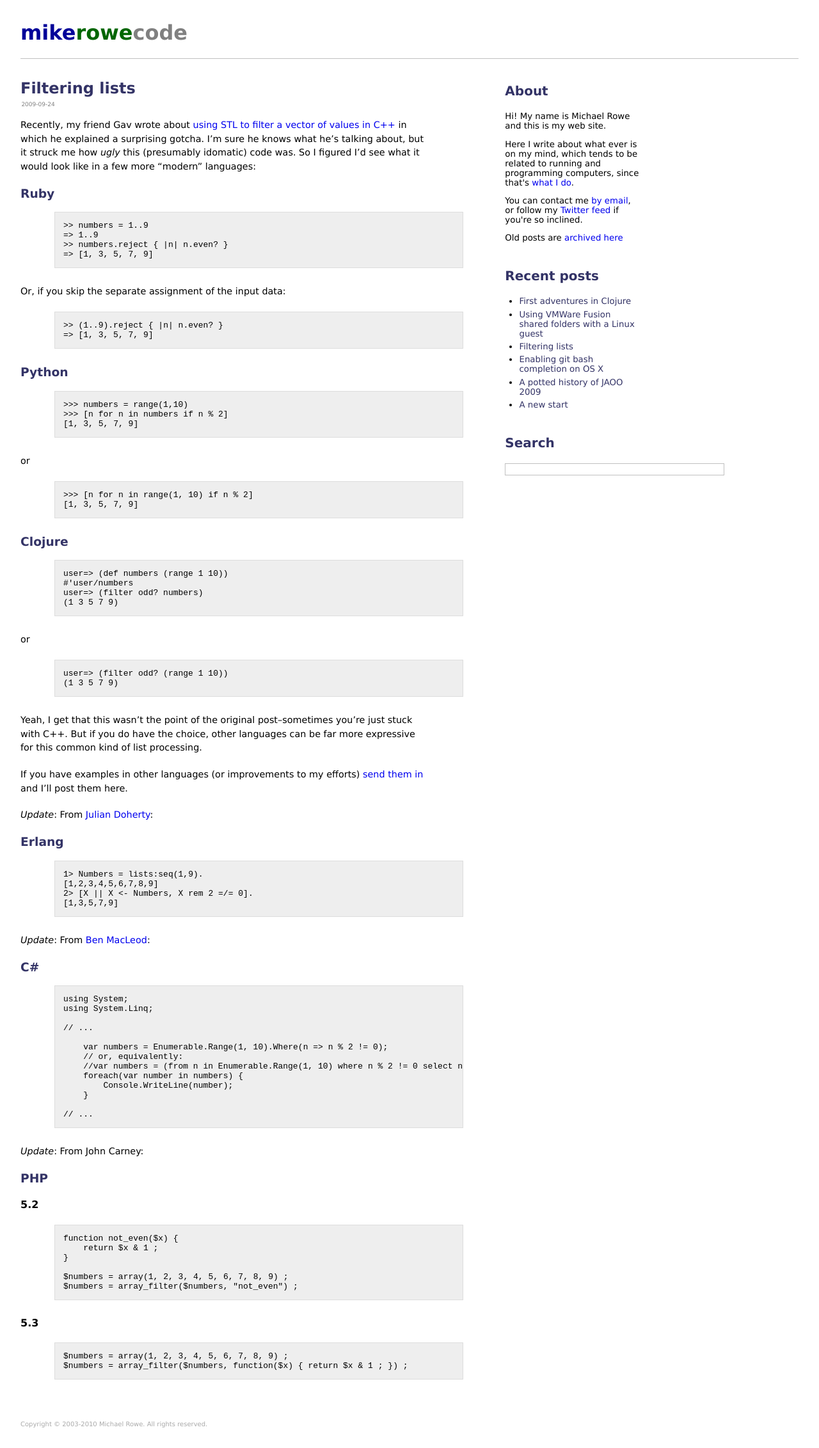
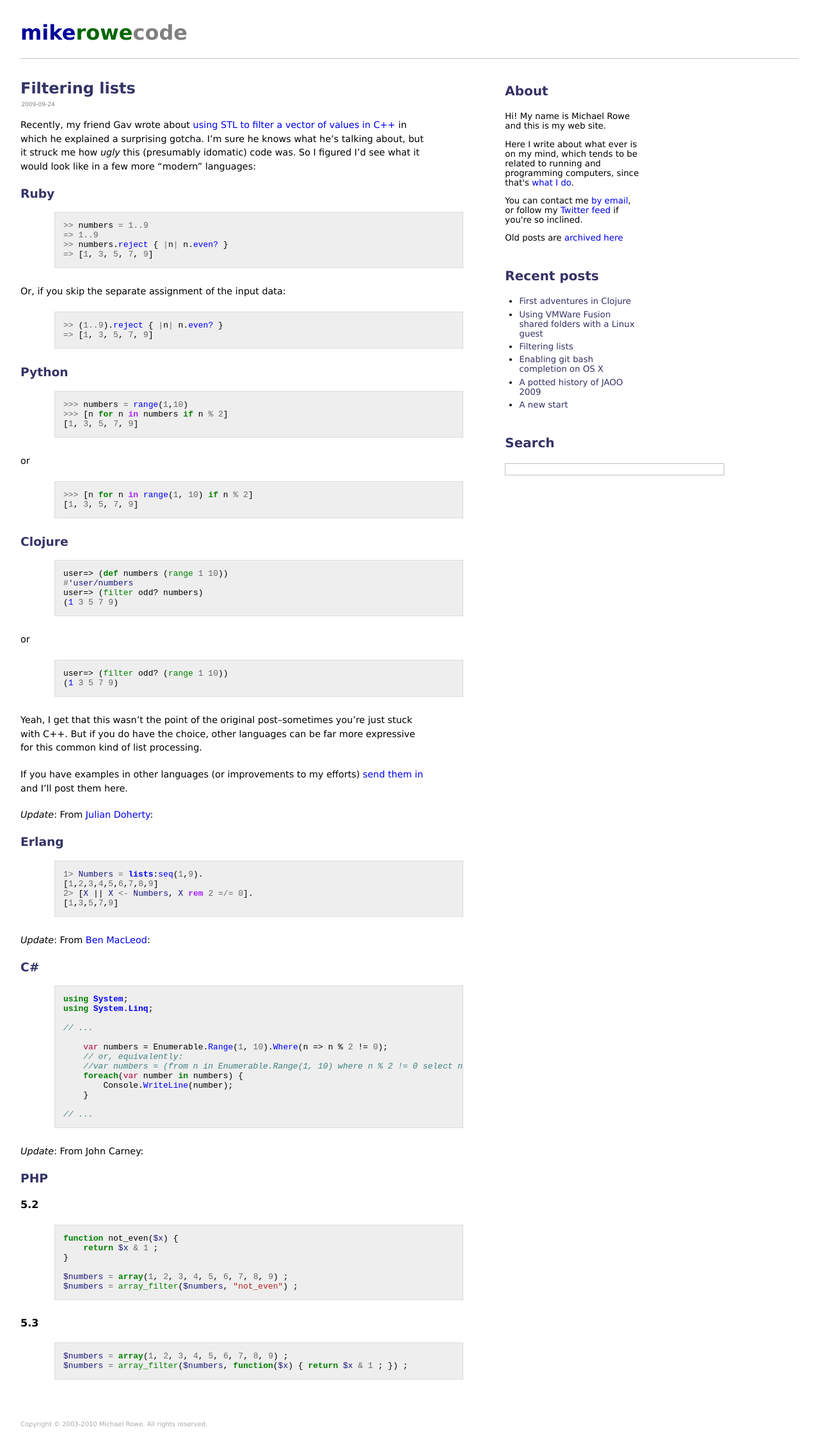
Before and after one commit to mrowe/mikerowecode.com, a Jekyll site: the page built from _posts/2009-09-24-filter-in-modern-languages.md, in a window 1280 px wide. Shown: the whole page at 64% size. Built offline with Jekyll 4.4.1, drawn with Linux system fonts in a browser that asks for light colours; Markdown is read by kramdown in place of the engine named in the settings.

Commit message:
Introduce a stylesheet for pygments syntax highlighting.

```diff
--- a/_layouts/default.html
+++ b/_layouts/default.html
@@ -11,6 +11,8 @@
   <meta name="copyright" content="&copy; Michael Rowe 2003-2010" />
 
   <link rel="stylesheet" type="text/css" media="screen" href="{{ site.url }}/css/style.css" />
+  <link rel="stylesheet" type="text/css" media="screen" href="{{ site.url }}/css/highlight.css" />
+
   <link rel="alternate" type="application/atom+xml" title="Atom" href="{{ site.url }}/index.atom" />
   <link rel="shortcut icon" href="/favicon.ico" />
 </head>
--- /dev/null
+++ b/css/highlight.css
@@ -0,0 +1,61 @@
+.hll { background-color: #ffffcc }
+.c { color: #408080; font-style: italic } /* Comment */
+.err { border: 1px solid #FF0000 } /* Error */
+.k { color: #008000; font-weight: bold } /* Keyword */
+.o { color: #666666 } /* Operator */
+.cm { color: #408080; font-style: italic } /* Comment.Multiline */
+.cp { color: #BC7A00 } /* Comment.Preproc */
+.c1 { color: #408080; font-style: italic } /* Comment.Single */
+.cs { color: #408080; font-style: italic } /* Comment.Special */
+.gd { color: #A00000 } /* Generic.Deleted */
+.ge { font-style: italic } /* Generic.Emph */
+.gr { color: #FF0000 } /* Generic.Error */
+.gh { color: #000080; font-weight: bold } /* Generic.Heading */
+.gi { color: #00A000 } /* Generic.Inserted */
+.go { color: #808080 } /* Generic.Output */
+.gp { color: #000080; font-weight: bold } /* Generic.Prompt */
+.gs { font-weight: bold } /* Generic.Strong */
+.gu { color: #800080; font-weight: bold } /* Generic.Subheading */
+.gt { color: #0040D0 } /* Generic.Traceback */
+.kc { color: #008000; font-weight: bold } /* Keyword.Constant */
+.kd { color: #008000; font-weight: bold } /* Keyword.Declaration */
+.kn { color: #008000; font-weight: bold } /* Keyword.Namespace */
+.kp { color: #008000 } /* Keyword.Pseudo */
+.kr { color: #008000; font-weight: bold } /* Keyword.Reserved */
+.kt { color: #B00040 } /* Keyword.Type */
+.m { color: #666666 } /* Literal.Number */
+.s { color: #BA2121 } /* Literal.String */
+.na { color: #7D9029 } /* Name.Attribute */
+.nb { color: #008000 } /* Name.Builtin */
+.nc { color: #0000FF; font-weight: bold } /* Name.Class */
+.no { color: #880000 } /* Name.Constant */
+.nd { color: #AA22FF } /* Name.Decorator */
+.ni { color: #999999; font-weight: bold } /* Name.Entity */
+.ne { color: #D2413A; font-weight: bold } /* Name.Exception */
+.nf { color: #0000FF } /* Name.Function */
+.nl { color: #A0A000 } /* Name.Label */
+.nn { color: #0000FF; font-weight: bold } /* Name.Namespace */
+.nt { color: #008000; font-weight: bold } /* Name.Tag */
+.nv { color: #19177C } /* Name.Variable */
+.ow { color: #AA22FF; font-weight: bold } /* Operator.Word */
+.w { color: #bbbbbb } /* Text.Whitespace */
+.mf { color: #666666 } /* Literal.Number.Float */
+.mh { color: #666666 } /* Literal.Number.Hex */
+.mi { color: #666666 } /* Literal.Number.Integer */
+.mo { color: #666666 } /* Literal.Number.Oct */
+.sb { color: #BA2121 } /* Literal.String.Backtick */
+.sc { color: #BA2121 } /* Literal.String.Char */
+.sd { color: #BA2121; font-style: italic } /* Literal.String.Doc */
+.s2 { color: #BA2121 } /* Literal.String.Double */
+.se { color: #BB6622; font-weight: bold } /* Literal.String.Escape */
+.sh { color: #BA2121 } /* Literal.String.Heredoc */
+.si { color: #BB6688; font-weight: bold } /* Literal.String.Interpol */
+.sx { color: #008000 } /* Literal.String.Other */
+.sr { color: #BB6688 } /* Literal.String.Regex */
+.s1 { color: #BA2121 } /* Literal.String.Single */
+.ss { color: #19177C } /* Literal.String.Symbol */
+.bp { color: #008000 } /* Name.Builtin.Pseudo */
+.vc { color: #19177C } /* Name.Variable.Class */
+.vg { color: #19177C } /* Name.Variable.Global */
+.vi { color: #19177C } /* Name.Variable.Instance */
+.il { color: #666666 } /* Literal.Number.Integer.Long */
```
